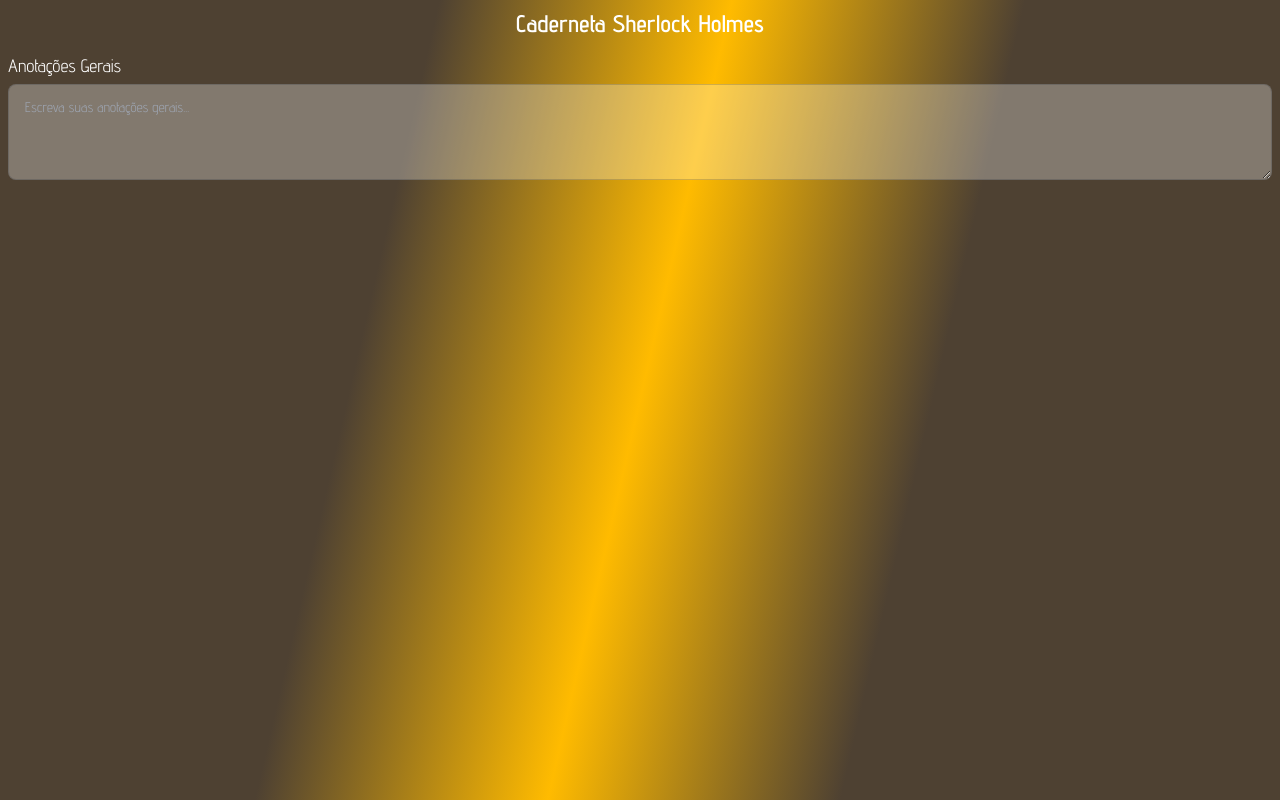
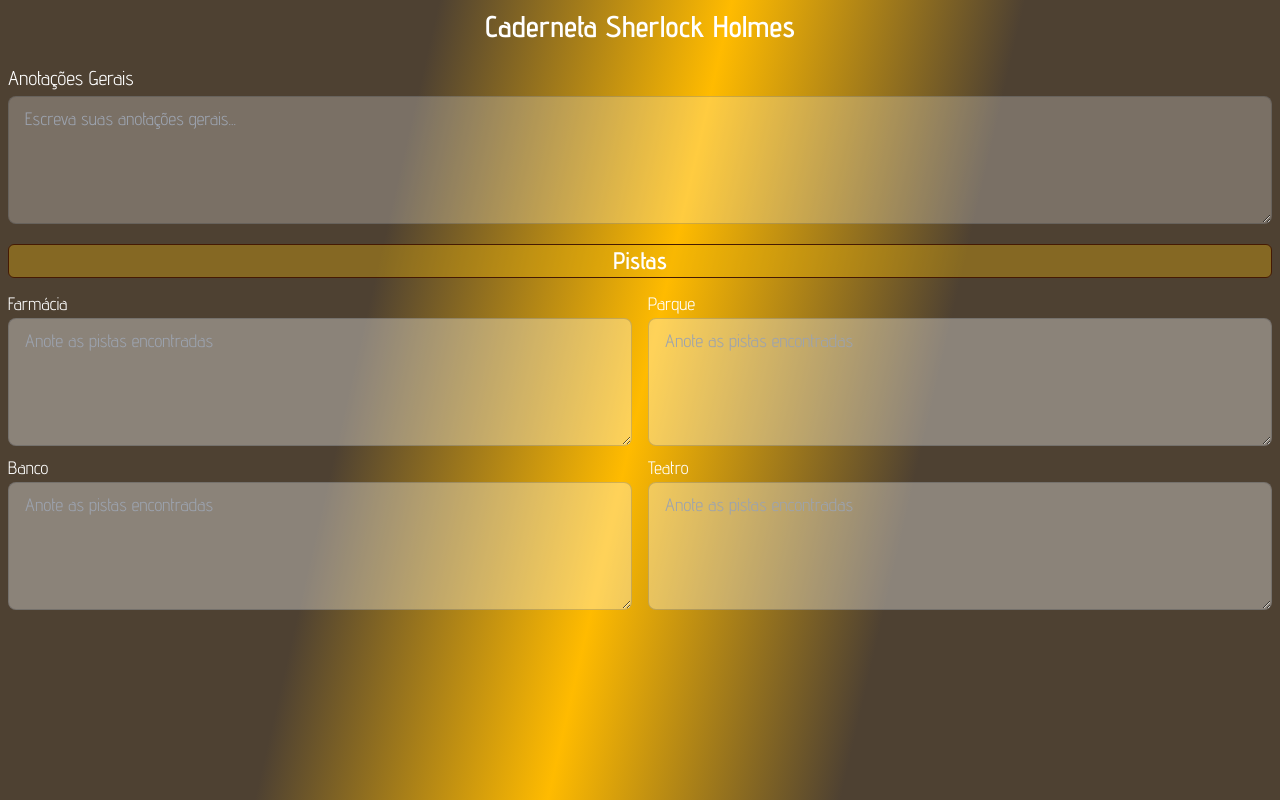
Before and after one commit to Adadezer/scotland-yard, a Next.js app: page / in a window 1280 px wide. Built offline with nearby package versions, Linux system fonts and the light colour scheme.

Commit message:
feat: component Clue

```diff
--- /dev/null
+++ b/src/app/components/Clue.tsx
@@ -0,0 +1,21 @@
+import React from "react";
+
+interface LocalClueProps {
+  clue: string;
+}
+
+function Clue({ clue }: LocalClueProps) {
+  return (
+    <div className="flex flex-col w-full">
+      <div className="flex">
+        <h3>{clue}</h3>
+      </div>
+      <textarea
+        className="textarea textarea-bordered h-32 w-full bg-white bg-opacity-35 text-lg"
+        placeholder="Anote as pistas encontradas"
+      ></textarea>
+    </div>
+  );
+}
+
+export default Clue;
--- a/src/app/page.tsx
+++ b/src/app/page.tsx
@@ -1,18 +1,34 @@
 import Image from "next/image";
+import Clue from "./components/Clue";
 
 export default function Home() {
   return (
     <div className="container mx-auto flex flex-col p-2">
-      <div className="flex justify-center text-2xl font-semibold mb-3">
+      <div className="flex justify-center text-3xl font-semibold mb-5">
         Caderneta Sherlock Holmes
       </div>
       <label className="form-control">
-        <div className="text-lg mb-1">Anotações Gerais</div>
+        <div className="text-xl mb-1">Anotações Gerais</div>
         <textarea
-          className="textarea textarea-bordered h-24 bg-neutral-50 bg-opacity-30"
+          className="textarea textarea-bordered w-full h-32 bg-white bg-opacity-25 text-lg"
           placeholder="Escreva suas anotações gerais..."
         ></textarea>
       </label>
+
+      <div className="flex justify-center text-2xl font-semibold rounded-md bg-yellow-500 bg-opacity-35 border border-amber-950 mt-5 mb-3">
+        Pistas
+      </div>
+
+      <div className="flex flex-col gap-2">
+        <div className="flex gap-4 text-lg">
+          <Clue clue="Farmácia" />
+          <Clue clue="Parque" />
+        </div>
+        <div className="flex gap-4 text-lg">
+          <Clue clue="Banco" />
+          <Clue clue="Teatro" />
+        </div>
+      </div>
     </div>
   );
 }
```
